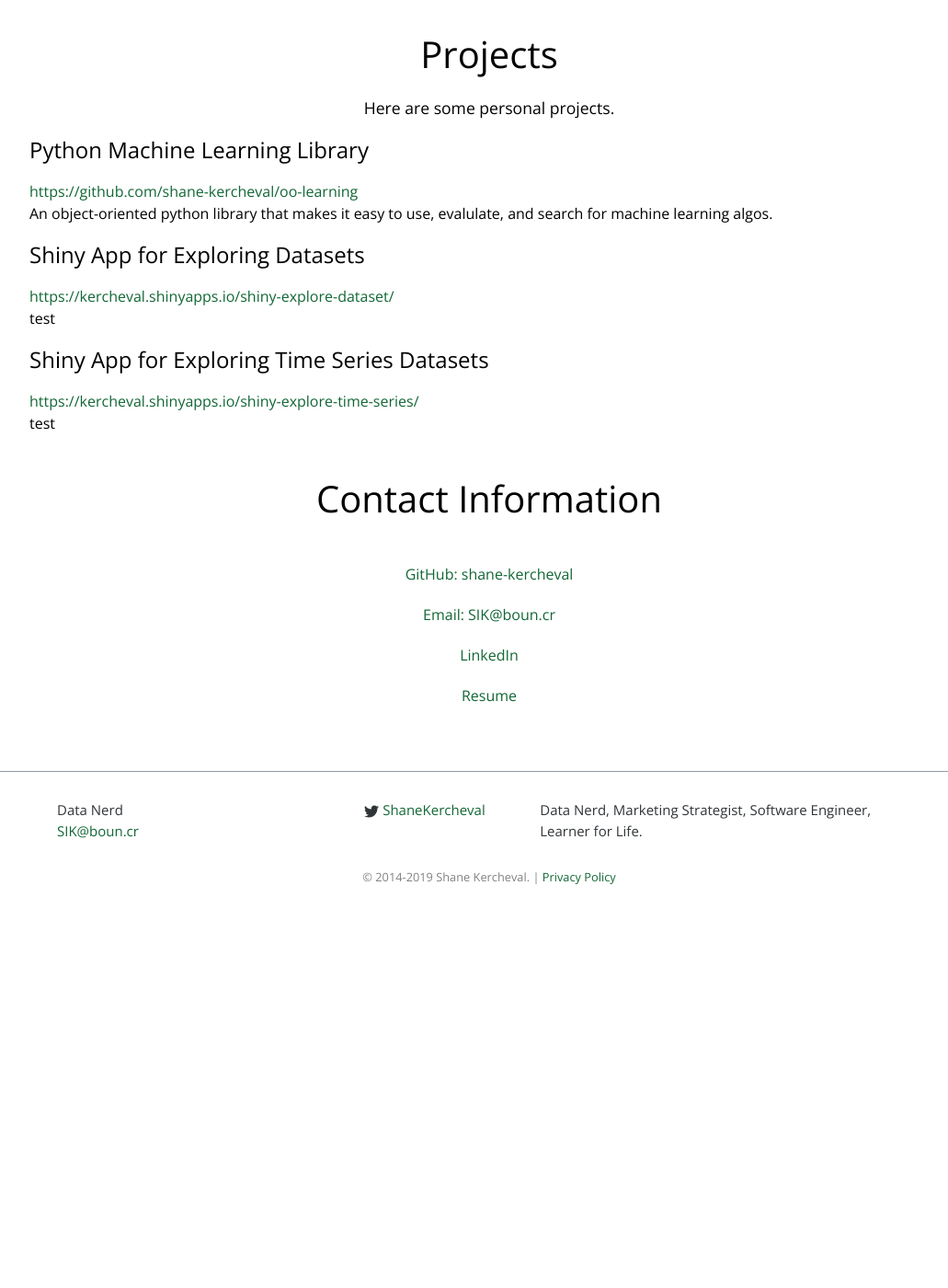
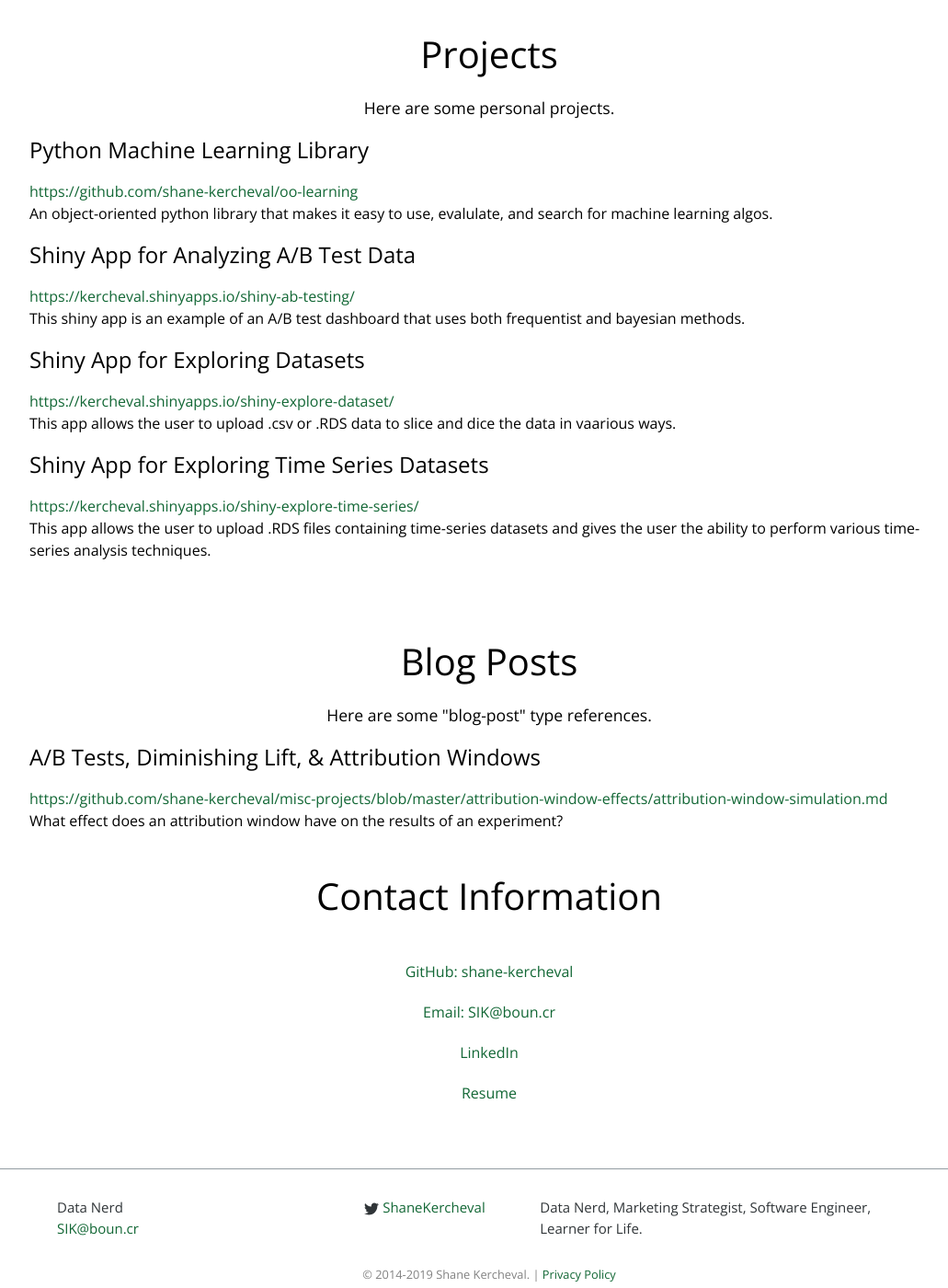
Before and after one commit to shane-kercheval/shane-kercheval.github.io, a Jekyll site: the page built from index.html, in a window 1280 px wide and 1400 px high, scrolled down 1107 px. Shown: the whole window at 92% size, without its empty margins (108-1139 px from the left). Built offline with Jekyll 4.4.1, drawn with Linux system fonts in a browser that asks for light colours; nearby versions of some CDN libraries; before the commit the page ends 2115 px from its top, so only the background shows below that.

Commit message:
added projects and posts

```diff
--- a/_data/value.yml
+++ b/_data/value.yml
@@ -31,25 +31,22 @@ offerings:
       - title: Misc.
         description: C#; Java; Regular Expressions; JavaScript/JQuery; MS SQL Server; Redshift; Excel; Domo; Google Analytics & Tag Manager
         icon: icon-spinner10
+
 projects:
   - name: Python Machine Learning Library
     description: An object-oriented python library that makes it easy to use, evalulate, and search for machine learning algos.
     link: https://github.com/shane-kercheval/oo-learning
+  - name: Shiny App for Analyzing A/B Test Data
+    description: This shiny app is an example of an A/B test dashboard that uses both frequentist and bayesian methods.
+    link: https://kercheval.shinyapps.io/shiny-ab-testing/
   - name: Shiny App for Exploring Datasets
-    description: "test"
+    description: This app allows the user to upload .csv or .RDS data to slice and dice the data in vaarious ways.
     link: https://kercheval.shinyapps.io/shiny-explore-dataset/
   - name: Shiny App for Exploring Time Series Datasets
-    description: "test"
+    description: This app allows the user to upload .RDS files containing time-series datasets and gives the user the ability to perform various time-series analysis techniques.
     link: https://kercheval.shinyapps.io/shiny-explore-time-series/
 
-skills:
-  - name: GitHub
-    description:
-  - name: ShaneKercheval (Twitter)
-    description: http://twitter.com/intent/tweet?screen_name=@ShaneKercheval
-  - name: LinkedIn
-    description:
-  - name: sik@boun.cr (email)
-    description: mailto:sik@boun.cr
-  - name: Resume
-    description:
+posts:
+  - name: A/B Tests, Diminishing Lift, & Attribution Windows
+    description:  What effect does an attribution window have on the results of an experiment?
+    link: https://github.com/shane-kercheval/misc-projects/blob/master/attribution-window-effects/attribution-window-simulation.md
--- a/index.html
+++ b/index.html
@@ -6,6 +6,7 @@ owner: Shane Kercheval
 
 {% assign offerings = site.data.value.offerings %}
 {% assign projects = site.data.value.projects %}
+{% assign posts = site.data.value.posts %}
 {% assign siteInfo = site.data.contacts['site'] %}
 
 {% include master.svg %}
@@ -49,6 +50,20 @@ owner: Shane Kercheval
     </div>
   {% endfor %}
 
+  <br/>
+  <h1>Blog Posts</h1>
+  <p class="description">Here are some "blog-post" type references.</p>
+
+  {% for post in posts %}
+    <div id="post{{ forloop.index }}" class="">
+      <div class="post-item">
+        <h2 class="post-name">{{ post.name }}</h2>
+        <a class="post-link" href="{{ post.link }}" target="_blank">{{ post.link }}</a>
+        <p class="post-description">{{ post.description }}</p>
+      </div>
+    </div>
+  {% endfor %}
+
    <div>
     <h1>Contact Information</h1>
     <ul class="contact-info">
```
